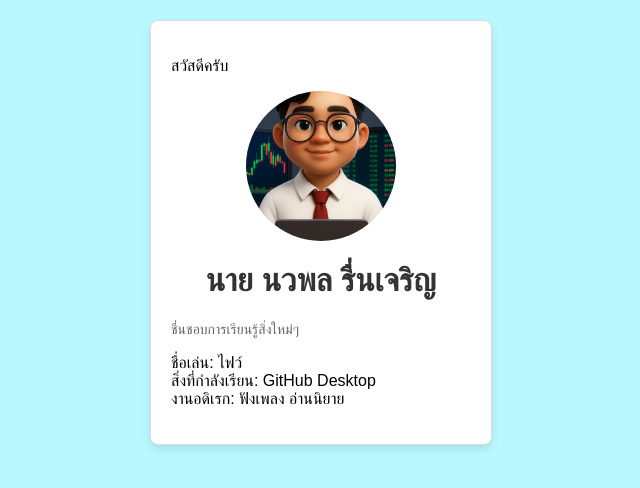
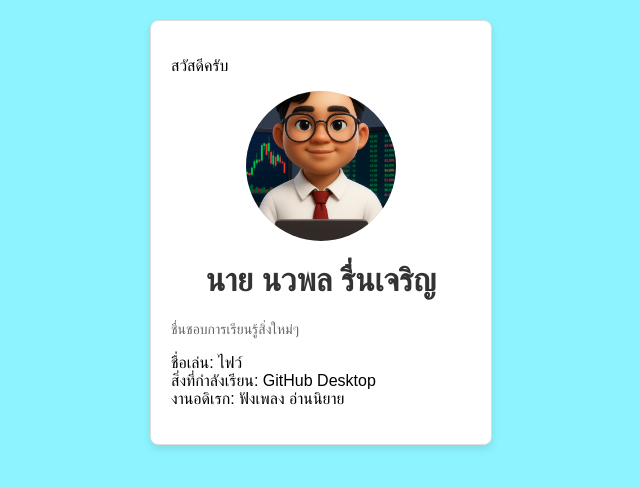
Before and after one commit to nwphlrunceriy-eng/my-web-profile, a plain HTML site: page index.html in a window 1280 px wide. Shown: the whole page, without its empty margins (319-959 px from the left). Drawn offline with Linux system fonts and the light colour scheme.

Commit message:
อัปเดตรายละเอียดโปรเจกต์

```diff
--- a/style.css
+++ b/style.css
@@ -1,6 +1,6 @@
 /* ภารกิจที่ 2: จัดสไตล์ <body> */
 body {
-  background-color: rgb(186, 248, 255);
+  background-color: rgb(141, 244, 255);
   font-family: Arial, sans-serif;
 }
 
```
